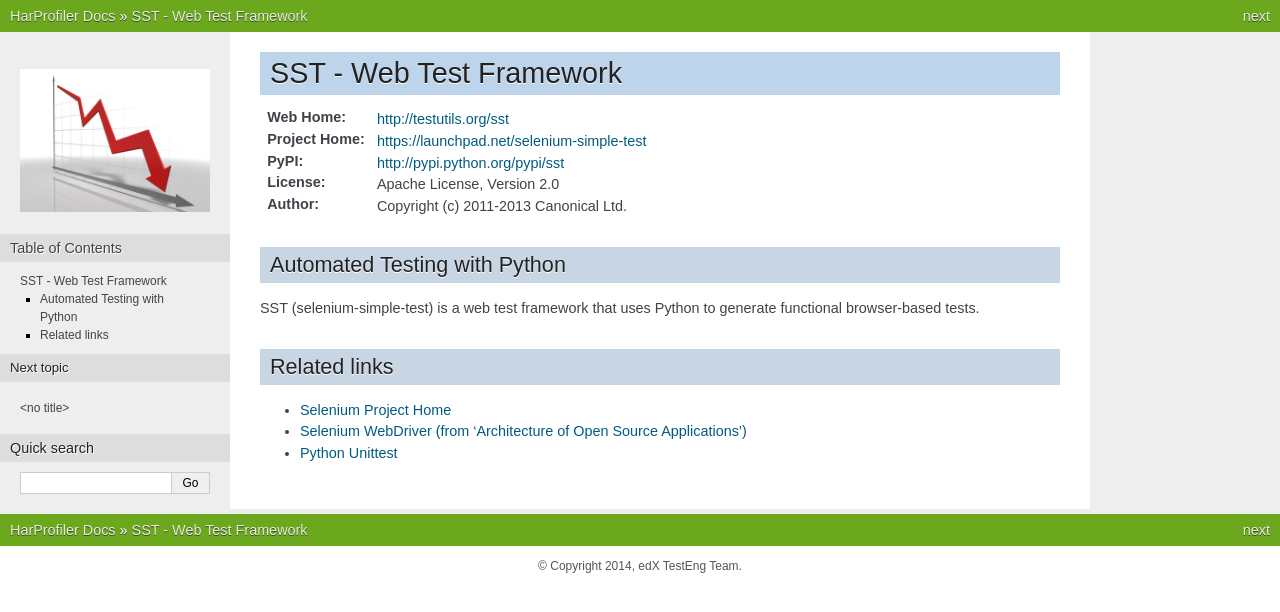
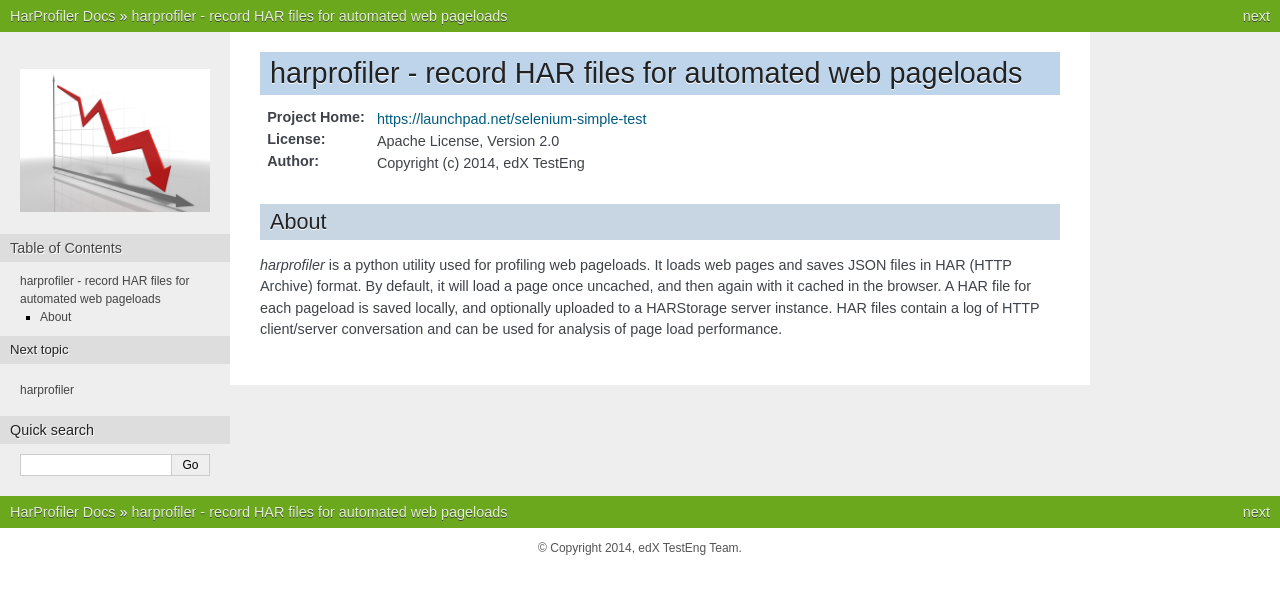
Before and after one commit to edx/harprofiler, a Sphinx documentation site: the page built from docs/index.rst, in a window 1280 px wide. Shown: the top 612 px of the page. Built offline with Sphinx 7.4.7, drawn with Linux system fonts in a browser that asks for light colours.

Commit message:
more docs WIP

```diff
--- a/docs/index.rst
+++ b/docs/index.rst
@@ -5,31 +5,15 @@
    haruploader
 
 
-============================
-    SST - Web Test Framework
-============================
+==========================================================
+harprofiler - record HAR files for automated web pageloads
+==========================================================
 
-:Web Home: http://testutils.org/sst
 :Project Home: https://launchpad.net/selenium-simple-test
-:PyPI: http://pypi.python.org/pypi/sst
 :License: Apache License, Version 2.0
-:Author: Copyright (c) 2011-2013 Canonical Ltd.
+:Author: Copyright (c) 2014, edX TestEng
 
+About
+-----
 
----------------------------------
-    Automated Testing with Python
----------------------------------
-
-SST (selenium-simple-test) is a web test framework that uses Python
-to generate functional browser-based tests.
-
-
-
------------------
-    Related links
------------------
-
-* `Selenium Project Home <http://selenium.googlecode.com>`_
-* `Selenium WebDriver (from 'Architecture of Open Source Applications')
-  <http://www.aosabook.org/en/selenium.html>`_
-* `Python Unittest <http://docs.python.org/library/unittest.html>`_
+`harprofiler` is a python utility used for profiling web pageloads.  It loads web pages and saves JSON files in HAR (HTTP Archive) format.  By default, it will load a page once uncached, and then again with it cached in the browser.  A HAR file for each pageload is saved locally, and optionally uploaded to a HARStorage server instance. HAR files contain a log of HTTP client/server conversation and can be used for analysis of page load performance.
```
Also changed, not shown: README.rst (+3 -103 lines), docs/harprofiler.rst (+67 -0 lines), docs/haruploader.rst (+37 -0 lines).
